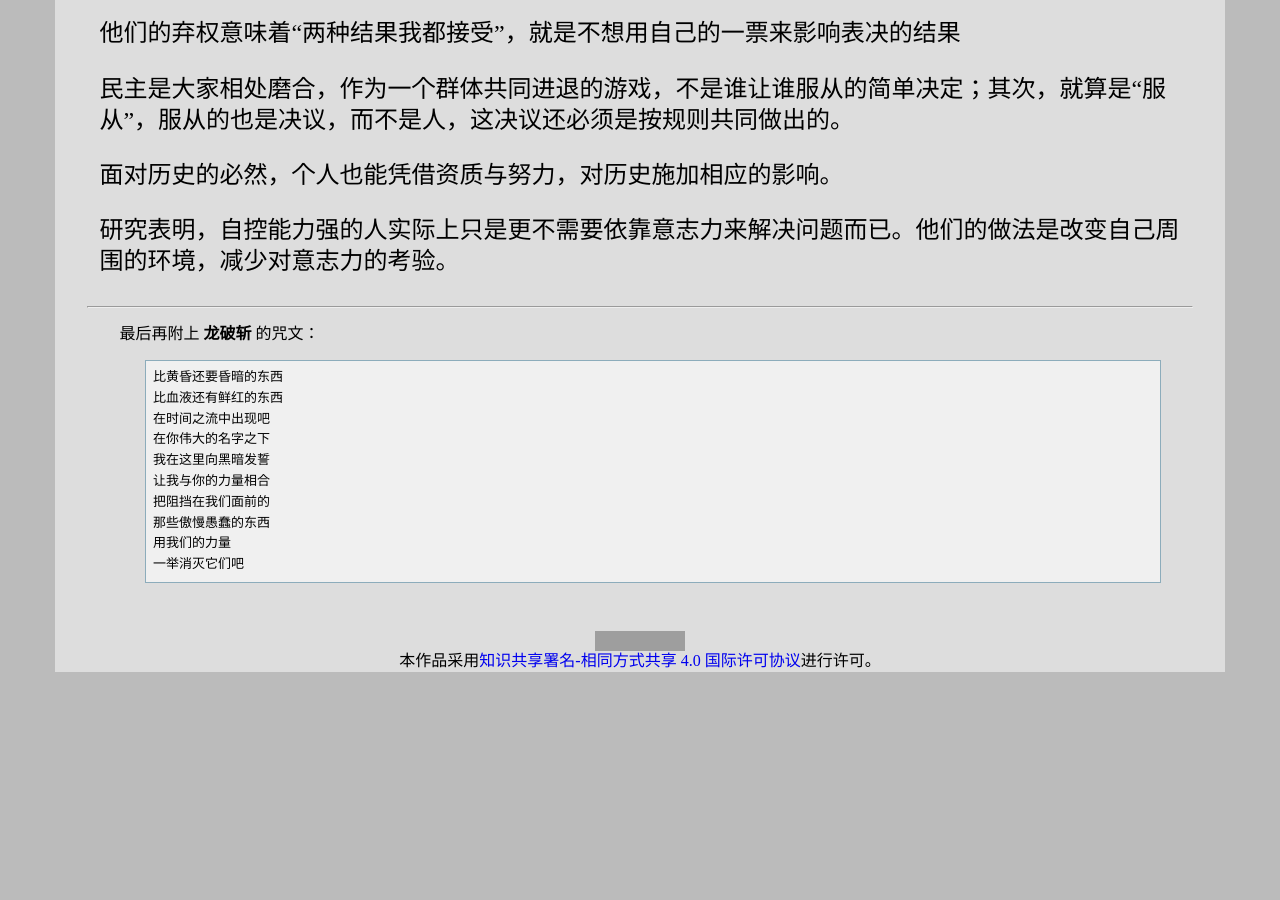
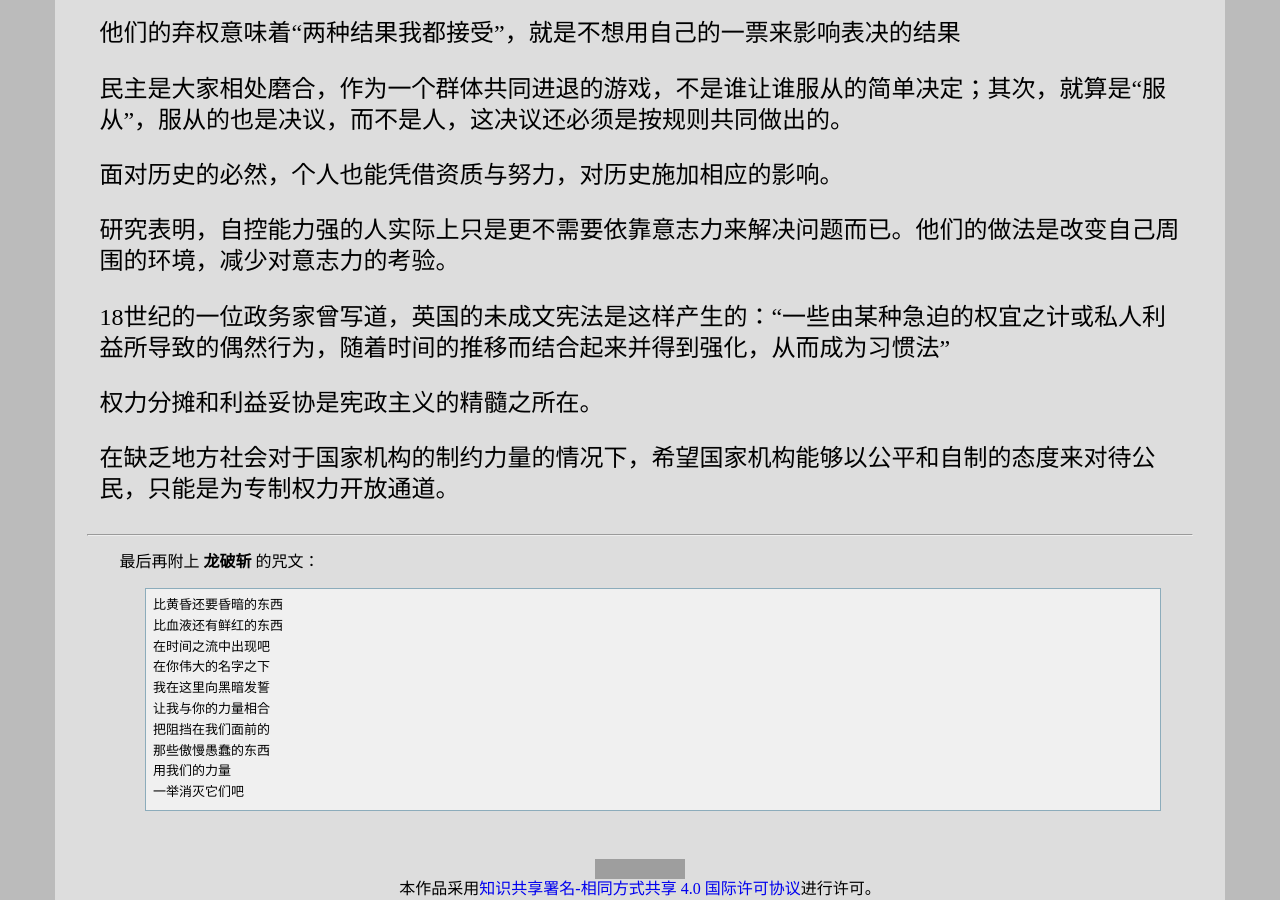
Before and after one commit to leiqin/leiqin.github.io, a Jekyll site: the page built from shoucang/revelation.markdown, in a window 1280 px wide and 900 px high, scrolled down 7374 px. Built offline with Jekyll 4.4.1, drawn with Linux system fonts in a browser that asks for light colours; nearby versions of some CDN libraries; before the commit the page ends 8046 px from its top, so only the background shows below that; some of the changed text lies outside the part shown; grey boxes are pictures that could not be loaded.

```diff
--- a/shoucang/revelation.markdown
+++ b/shoucang/revelation.markdown
@@ -379,6 +379,15 @@ title: 克雷圣经
 研究表明，自控能力强的人实际上只是更不需要依靠意志力来解决问题而已。他们的做法是改变自己周围的环境，减少对意志力的考验。
 :	视频 [《新年立志为什么会失败，以及怎样能成功》](https://www.bilibili.com/video/BV1GJ411Y7Bq) [Veritasium真理元素](https://space.bilibili.com/94742590) [Veritasium](https://www.youtube.com/channel/UCHnyfMqiRRG1u-2MsSQLbXA)
 
+18世纪的一位政务家曾写道，英国的未成文宪法是这样产生的：“一些由某种急迫的权宜之计或私人利益所导致的偶然行为，随着时间的推移而结合起来并得到强化，从而成为习惯法”
+:	图书 [《中国现代国家的起源》](https://book.douban.com/subject/25750468/) 孔飞力 中文版序言
+
+权力分摊和利益妥协是宪政主义的精髓之所在。
+:	图书 [《中国现代国家的起源》](https://book.douban.com/subject/25750468/) 孔飞力 第四章 19-20世纪中国现代国家的演进
+
+在缺乏地方社会对于国家机构的制约力量的情况下，希望国家机构能够以公平和自制的态度来对待公民，只能是为专制权力开放通道。
+:	图书 [《中国现代国家的起源》](https://book.douban.com/subject/25750468/) 孔飞力 第四章 19-20世纪中国现代国家的演进
+
 * * *
 
 最后再附上 **龙破斩** 的咒文：
```
